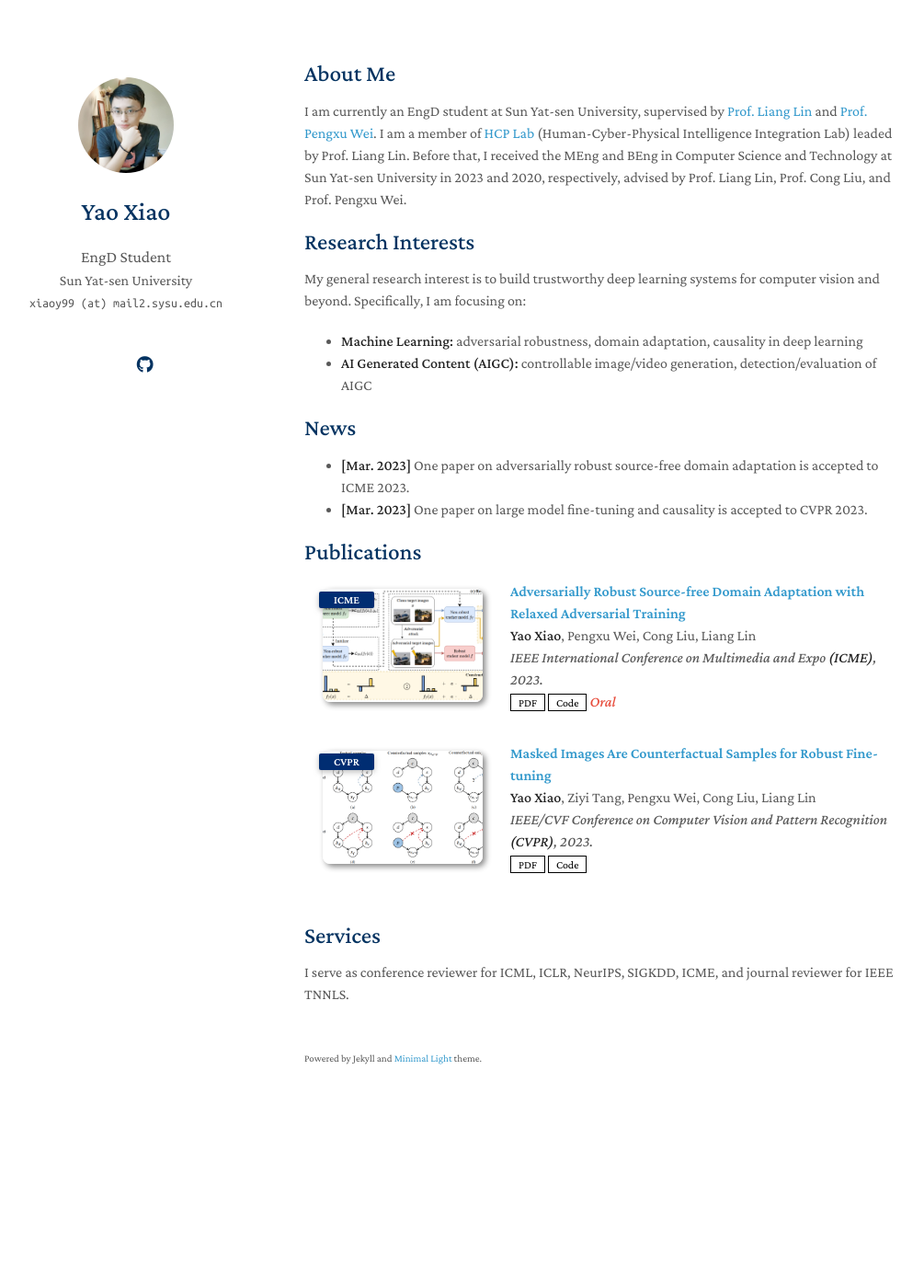
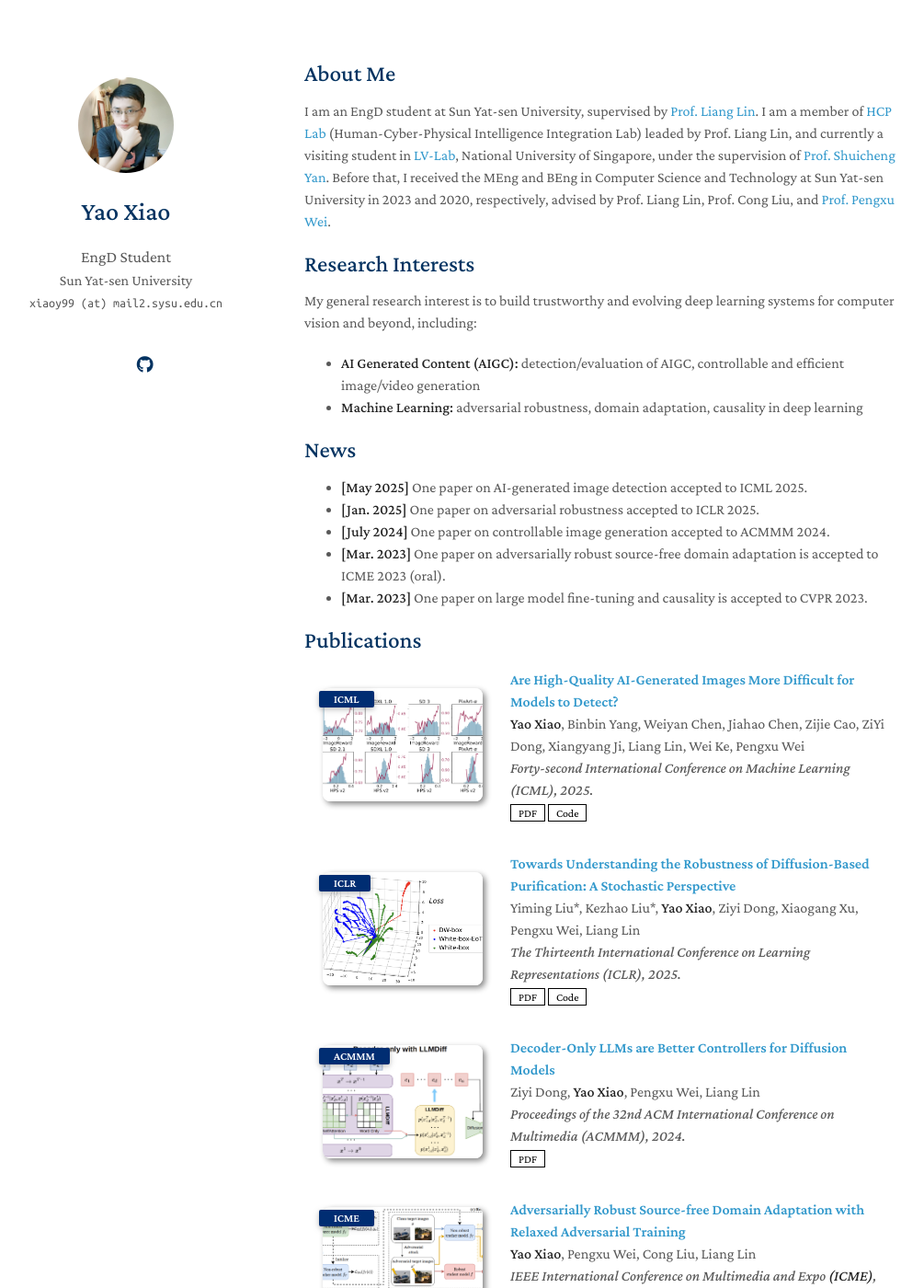
Before and after one commit to Coxy7/Coxy7.github.io, a Jekyll site: the page built from index.md, in a window 1280 px wide and 1400 px high. Shown: the whole window at 92% size, without its empty margins (139-1144 px from the left). Built offline with Jekyll 4.4.1, drawn with Linux system fonts in a browser that asks for light colours; nearby versions of some CDN libraries; a style sheet for code colours, icons or effects is not loaded; our own code applies the rules of GitHub Pages for plain Markdown files; some of the changed text lies outside the part shown.

Commit message:
Update personal info and publications

```diff
--- a/_config.yml
+++ b/_config.yml
@@ -21,8 +21,8 @@ github_link: https://github.com/Coxy7
 # Images (e.g., your profile picture and your website's favicon)
 # "favicon" and "favicon_dark" are used for the light and dark modes, respectively.
 avatar: ./assets/img/avatar_1.jpg
-favicon: ./assets/img/favicon.png
-favicon_dark: ./assets/img/favicon-dark.png
+favicon: ./assets/img/sysu.png
+favicon_dark: ./assets/img/sysu.png
 
 # Footnote
 # You may use the option to disable the footnote, "Powered by Jekyll and Minimal Light theme."
--- a/_data/publications.yml
+++ b/_data/publications.yml
@@ -1,4 +1,31 @@
 main:
+
+  - title: "Are High-Quality AI-Generated Images More Difficult for Models to Detect?"
+    authors: <strong>Yao Xiao</strong>, Binbin Yang, Weiyan Chen, Jiahao Chen, Zijie Cao, ZiYi Dong, Xiangyang Ji, Liang Lin, Wei Ke, Pengxu Wei
+    conference_short: ICML
+    conference: Forty-second International Conference on Machine Learning (ICML), 2025.
+    pdf: https://openreview.net/forum?id=sKYdVKE1tS
+    code: https://github.com/Coxy7/AIGI-Detection-Quality-Paradox
+    image: ./assets/img/teaser_icml2025.png
+    # notes: Oral
+
+  - title: "Towards Understanding the Robustness of Diffusion-Based Purification: A Stochastic Perspective"
+    authors: Yiming Liu*, Kezhao Liu*, <strong>Yao Xiao</strong>, Ziyi Dong, Xiaogang Xu, Pengxu Wei, Liang Lin
+    conference_short: ICLR
+    conference: The Thirteenth International Conference on Learning Representations (ICLR), 2025.
+    pdf: https://arxiv.org/pdf/2404.14309
+    code: https://github.com/LYMDLUT/ADDT
+    image: ./assets/img/teaser_iclr2025.png
+    # notes: Oral
+
+  - title: "Decoder-Only LLMs are Better Controllers for Diffusion Models"
+    authors: Ziyi Dong, <strong>Yao Xiao</strong>, Pengxu Wei, Liang Lin
+    conference_short: ACMMM
+    conference: Proceedings of the 32nd ACM International Conference on Multimedia (ACMMM), 2024.
+    pdf: https://arxiv.org/pdf/2502.04412
+    # code: https://github.com/Coxy7/RAT
+    image: ./assets/img/teaser_acmmm2024.png
+    # notes: Oral
 
   - title: "Adversarially Robust Source-free Domain Adaptation with Relaxed Adversarial Training"
     authors: <strong>Yao Xiao</strong>, Pengxu Wei, Cong Liu, Liang Lin
--- a/_includes/services.md
+++ b/_includes/services.md
@@ -1,3 +1,3 @@
 ## Services
 
-I serve as conference reviewer for ICML, ICLR, NeurIPS, SIGKDD, ICME, and journal reviewer for IEEE TNNLS.
+I serve as conference reviewer for ICML, ICLR, NeurIPS, AAAI, ACMMM, and journal reviewer for IEEE TNNLS, IEE TIP.
--- a/index.md
+++ b/index.md
@@ -4,18 +4,21 @@ layout: homepage
 
 ## About Me
 
-I am currently an EngD student at Sun Yat-sen University, supervised by [Prof. Liang Lin](http://www.linliang.net/) and [Prof. Pengxu Wei](https://pengxuwei.github.io/).  I am a member of [HCP Lab](https://www.sysu-hcp.net/) (Human-Cyber-Physical Intelligence Integration Lab) leaded by Prof. Liang Lin.  Before that, I received the MEng and BEng in Computer Science and Technology at Sun Yat-sen University in 2023 and 2020, respectively, advised by Prof. Liang Lin, Prof. Cong Liu, and Prof. Pengxu Wei.
+I am an EngD student at Sun Yat-sen University, supervised by [Prof. Liang Lin](http://www.linliang.net/). I am a member of [HCP Lab](https://www.sysu-hcp.net/) (Human-Cyber-Physical Intelligence Integration Lab) leaded by Prof. Liang Lin, and currently a visiting student in [LV-Lab](https://www.lv-lab.org/nus/index.html), National University of Singapore, under the supervision of [Prof. Shuicheng Yan](https://www.comp.nus.edu.sg/cs/people/yansc/). Before that, I received the MEng and BEng in Computer Science and Technology at Sun Yat-sen University in 2023 and 2020, respectively, advised by Prof. Liang Lin, Prof. Cong Liu, and [Prof. Pengxu Wei](https://pengxuwei.github.io/).
 
 ## Research Interests
 
-My general research interest is to build trustworthy deep learning systems for computer vision and beyond. Specifically, I am focusing on:
+My general research interest is to build trustworthy and evolving deep learning systems for computer vision and beyond, including:
 
+- **AI Generated Content (AIGC):** detection/evaluation of AIGC, controllable and efficient image/video generation
 - **Machine Learning:** adversarial robustness, domain adaptation, causality in deep learning
-- **AI Generated Content (AIGC):** controllable image/video generation, detection/evaluation of AIGC
 
 ## News
 
-- **[Mar. 2023]** One paper on adversarially robust source-free domain adaptation is accepted to ICME 2023.
+- **[May 2025]** One paper on AI-generated image detection accepted to ICML 2025.
+- **[Jan. 2025]** One paper on adversarial robustness accepted to ICLR 2025.
+- **[July 2024]** One paper on controllable image generation accepted to ACMMM 2024.
+- **[Mar. 2023]** One paper on adversarially robust source-free domain adaptation is accepted to ICME 2023 (oral).
 - **[Mar. 2023]** One paper on large model fine-tuning and causality is accepted to CVPR 2023.
 
 {% include_relative _includes/publications.md %}
```
Also changed, not shown: assets/img/sysu.png (added), assets/img/teaser_acmmm2024.png (added), assets/img/teaser_iclr2025.png (added), assets/img/teaser_icml2025.png (added).
